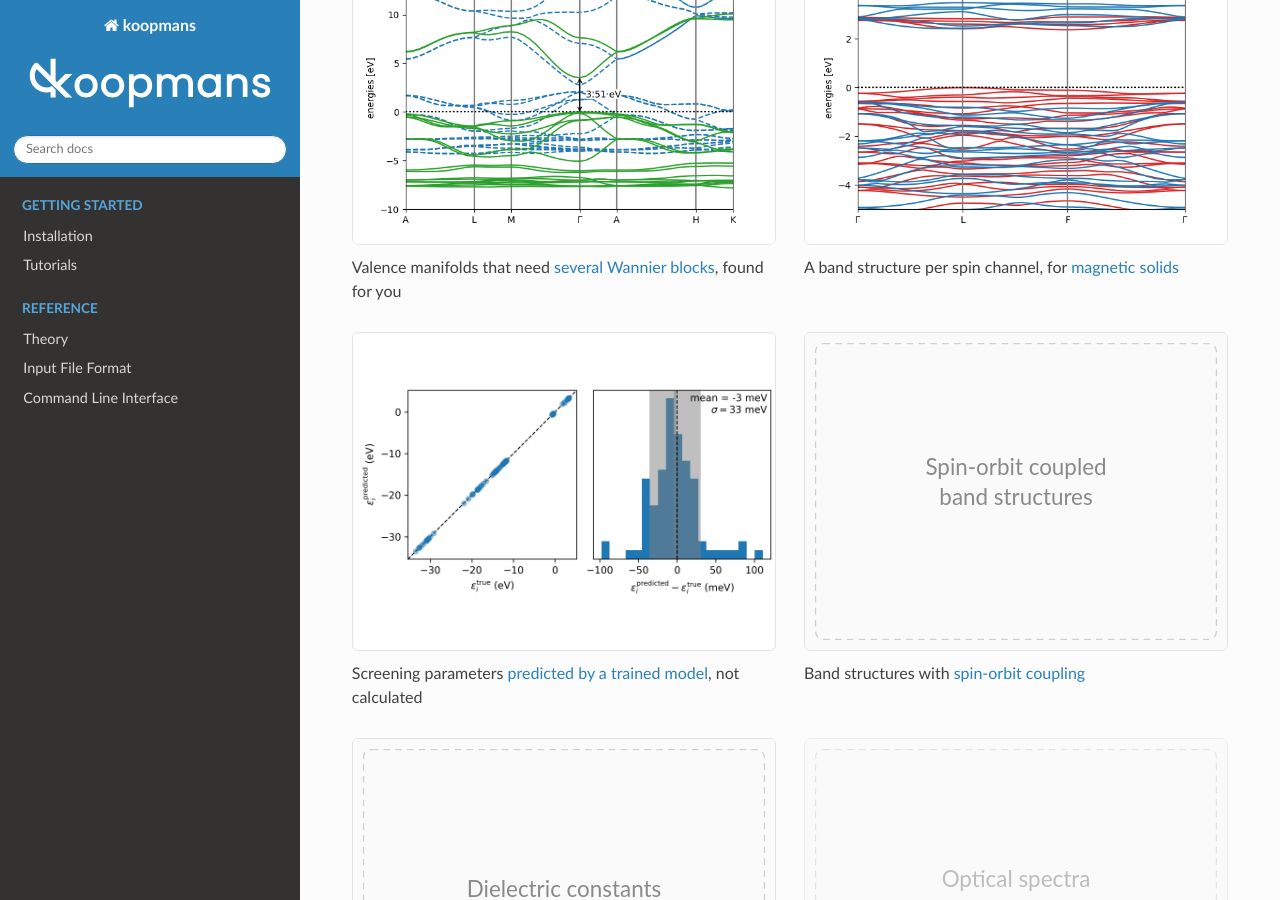
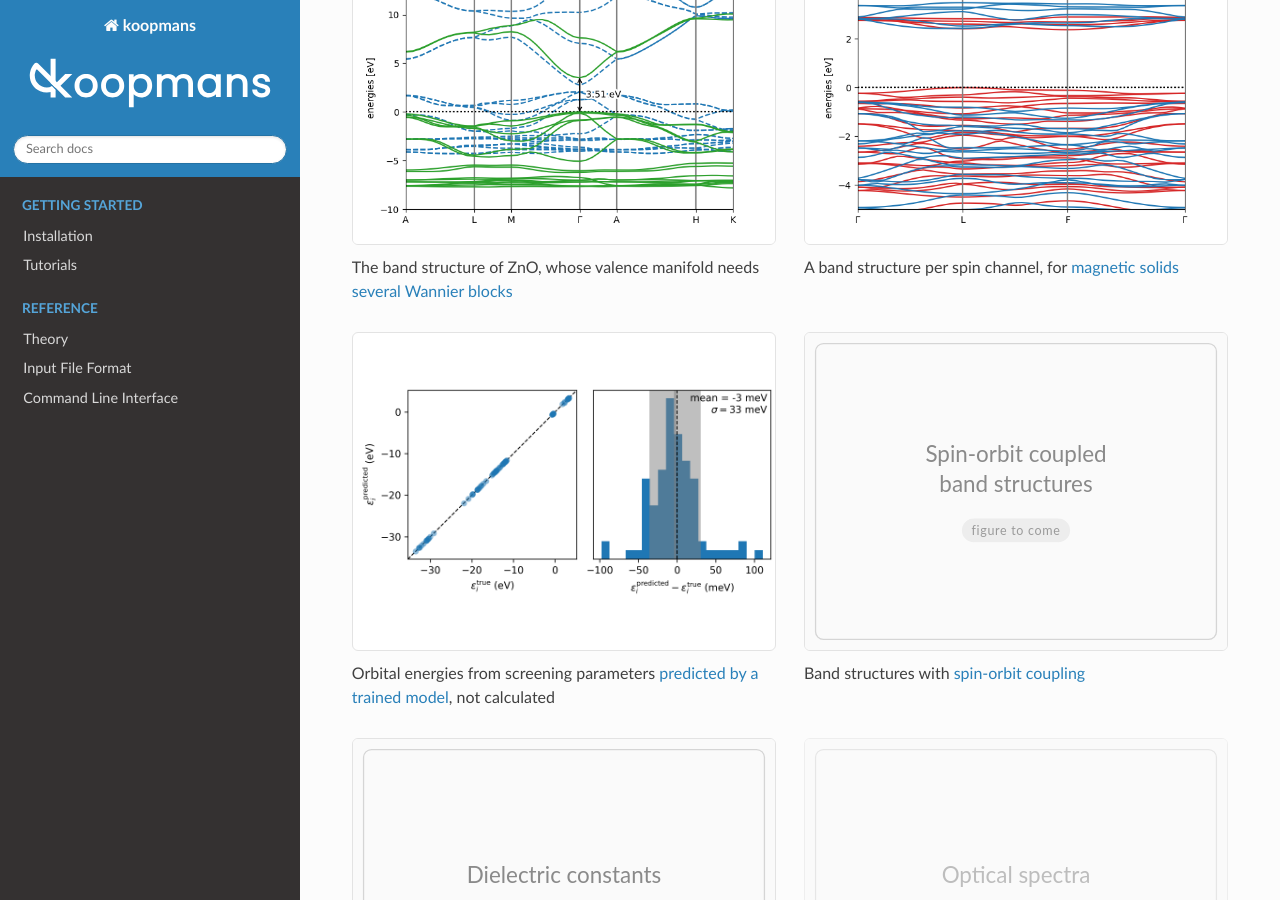
Before and after one commit to elinscott/koopmans, a Sphinx documentation site: the page built from docs/source/index.rst, in a window 1280 px wide and 900 px high, scrolled down 1061 px. Built offline with Sphinx 7.4.7 and the Read the Docs theme 3.1.0, drawn with Linux system fonts in a browser that asks for light colours.

Commit message:
Use a rectangle where the figure was a stretch
The molecular tile showed an unlabelled density of states standing in
for two tutorials; it is now an honest placeholder.

- Four tiles keep a real result: the silicon, ZnO and CrI3 band
  structures, and the machine-learning parity plot.
- Five are uniform rectangles carrying the capability name and either
  "figure to come" or "planned".
- Two captions were describing something other than the figure above
  them, and now match it.

Co-Authored-By: Claude Opus 5 (1M context) <noreply@anthropic.com>

```diff
--- a/docs/source/index.rst
+++ b/docs/source/index.rst
@@ -33,8 +33,8 @@ New here? :doc:`Install the code <installation>`, then run :doc:`your first calc
 
     .. container:: capability-cell
 
-        .. image:: _static/capabilities/molecular_orbital_energies.png
-            :alt: The density of states of an ozone molecule
+        .. image:: _static/capabilities/molecular_orbital_energies.svg
+            :alt: Placeholder tile for the orbital energies of molecules
 
         Orbital energies for :doc:`paramagnetic <tutorials/ozone>` and :doc:`magnetic
         <tutorials/magnetic_molecules>` molecules
@@ -53,8 +53,8 @@ New here? :doc:`Install the code <installation>`, then run :doc:`your first calc
         .. image:: _static/capabilities/zno_bands.png
             :alt: The LDA and Koopmans band structures of ZnO, with the band gap marked
 
-        Valence manifolds that need :doc:`several Wannier blocks <tutorials/zno>`, found
-        for you
+        The band structure of ZnO, whose valence manifold needs :doc:`several Wannier
+        blocks <tutorials/zno>`
 
     .. container:: capability-cell
 
@@ -70,7 +70,7 @@ New here? :doc:`Install the code <installation>`, then run :doc:`your first calc
             :alt: Predicted against calculated orbital energies, and their error
                 distribution
 
-        Screening parameters :doc:`predicted by a trained model
+        Orbital energies from screening parameters :doc:`predicted by a trained model
         <tutorials/machine_learning>`, not calculated
 
     .. container:: capability-cell
```
Also changed, not shown: docs/source/_static/capabilities/dielectric.svg, docs/source/_static/capabilities/molecular_orbital_energies.png (deleted), docs/source/_static/capabilities/molecular_orbital_energies.svg (added), docs/source/_static/capabilities/optical_spectra.svg, docs/source/_static/capabilities/realtime.svg, docs/source/_static/capabilities/spin_orbit.svg.
